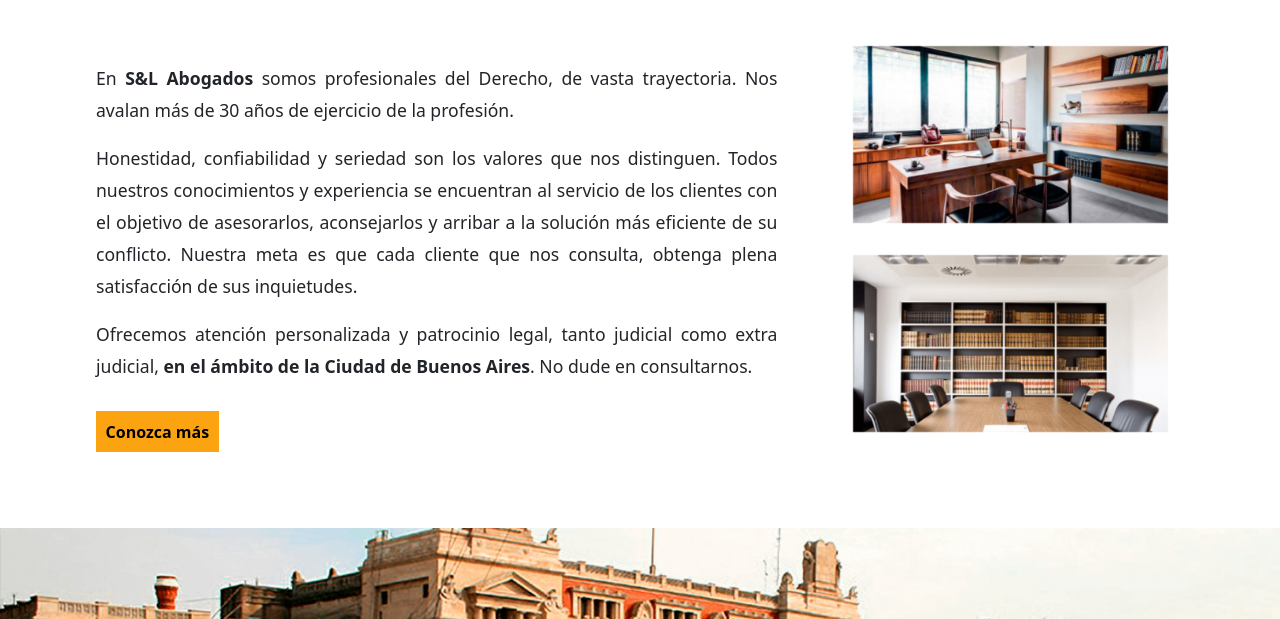
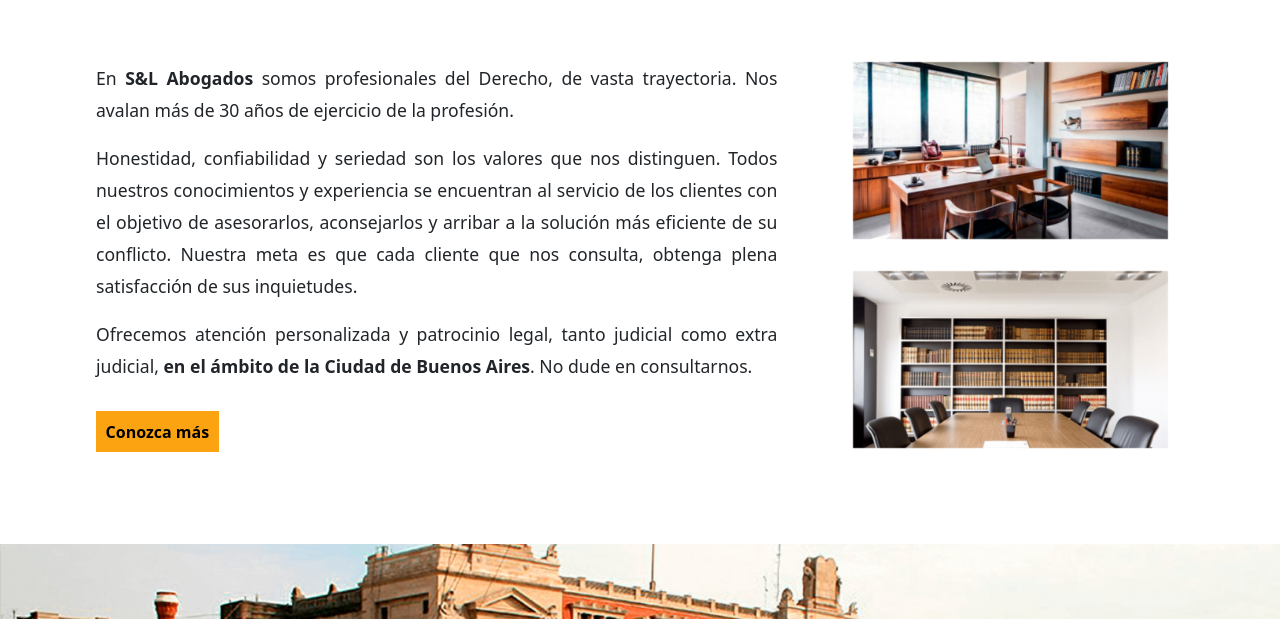
Before and after one commit to NicoScarafia/sylabogados, a website: page index.html in a window 1280 px wide. Shown: the part 181-800 px from the top of the page. Drawn offline with nearby package versions, Linux system fonts and the light colour scheme.

Commit message:
Cambié el margin de img-container-estudio

```diff
--- a/scss/_indexEstudio.scss
+++ b/scss/_indexEstudio.scss
@@ -21,7 +21,7 @@
     }
 
     .img-container-estudio {
-        margin-top: -2rem;
+        margin-top: -1rem;
 
        img {
             width: 100%;
```
Also changed, not shown: css/style.css.
